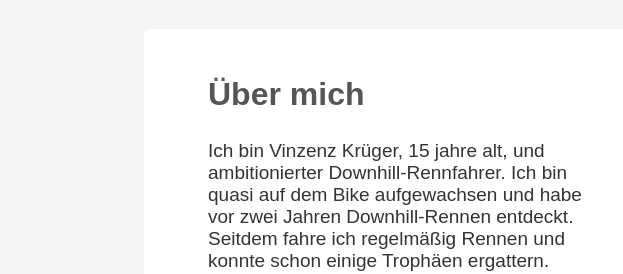
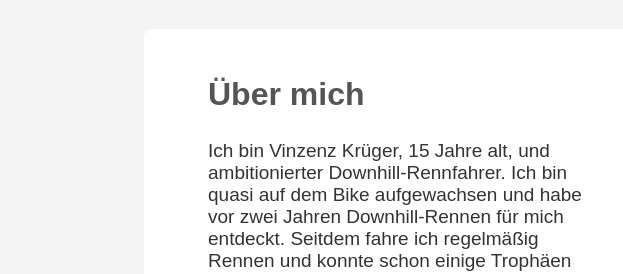
Before and after one commit to reflexccc/Sponsorenmappe, a plain HTML site: page index.html in a window 1280 px wide. Both pictures are taken after a click on the button "Deutsch". Shown: the part 526-800 px from the top of the page, 0-623 px from the left. Drawn offline with Linux system fonts and the light colour scheme.

Commit message:
Update index.html

```diff
--- a/index.html
+++ b/index.html
@@ -213,8 +213,8 @@
       <div class="side-by-side">
         <div class="text">
           <h2>Über mich</h2>
-          <p>Ich bin Vinzenz Krüger, 15 jahre alt, und ambitionierter Downhill-Rennfahrer.
-              Ich bin quasi auf dem Bike aufgewachsen und habe vor zwei Jahren Downhill-Rennen entdeckt.
+          <p>Ich bin Vinzenz Krüger, 15 Jahre alt, und ambitionierter Downhill-Rennfahrer.
+              Ich bin quasi auf dem Bike aufgewachsen und habe vor zwei Jahren Downhill-Rennen für mich entdeckt.
               Seitdem fahre ich regelmäßig Rennen und konnte schon einige Trophäen ergattern.
               Wenn ich nicht auf dem Bike sitze, engagiere ich mich als Kampfsport-Trainer, um mir meine Lifttickets zu verdienen.</p>
         </div>
```
